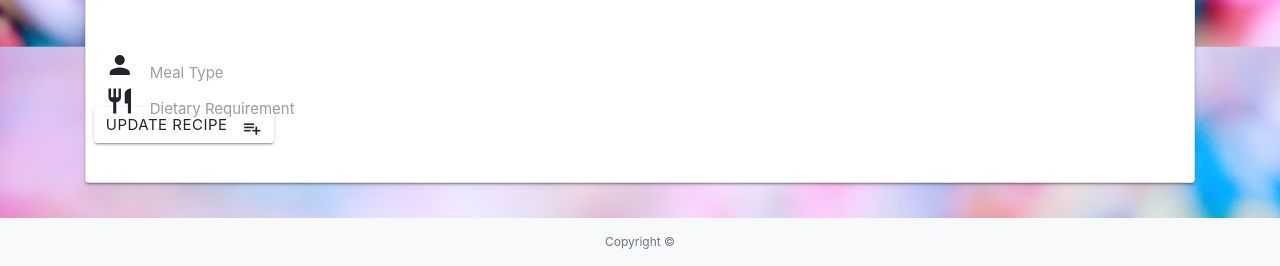
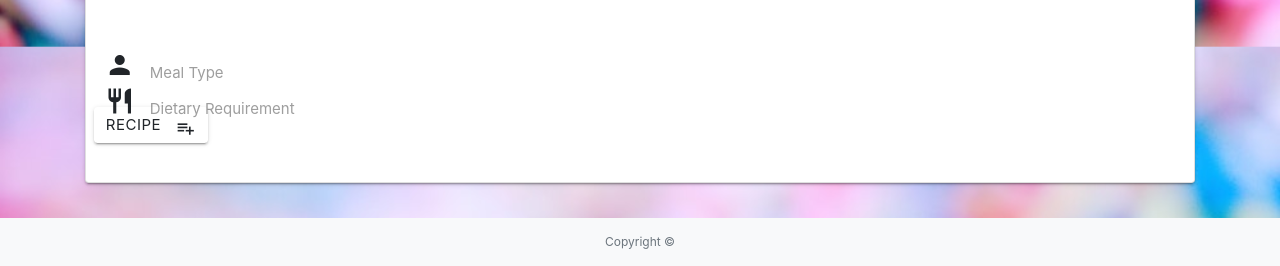
Before and after one commit to Code-Institute-Submissions/happy_cooking, a Flask app: page /add_recipe in a window 1280 px wide. Shown: the part 807-1073 px from the top of the page. Run offline with Flask 2, Linux system fonts and the light colour scheme; some libraries are stand-ins or nearby versions.

Commit message:
changed text

```diff
--- a/templates/add_recipe.html
+++ b/templates/add_recipe.html
@@ -80,7 +80,7 @@
 
 
         <div class="row">
-            <button class="btn waves-effect waves-light" type="submit" name="action">Update Recipe
+            <button class="btn waves-effect waves-light" type="submit" name="action"> Recipe
                 <i class="material-icons right">playlist_add</i>
             </button>
 
```
